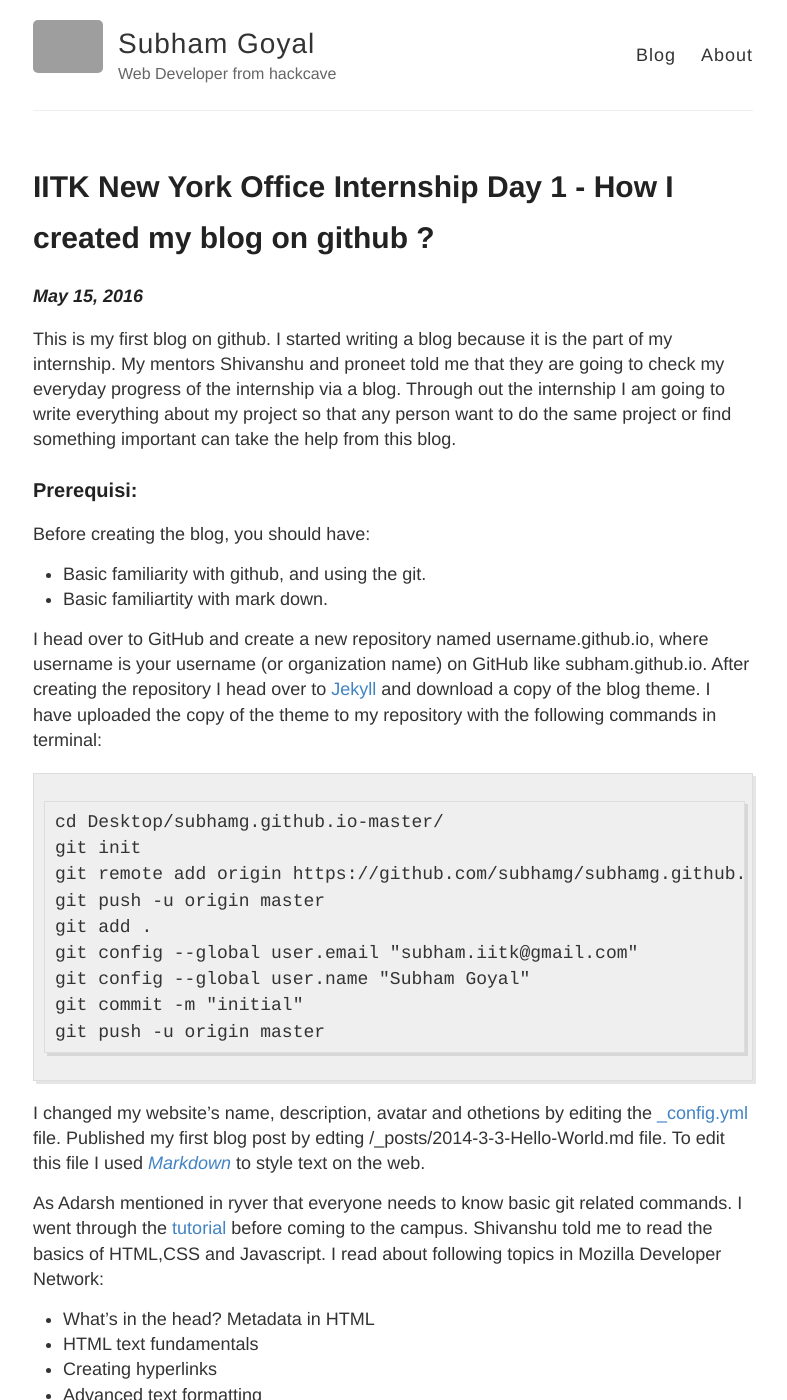
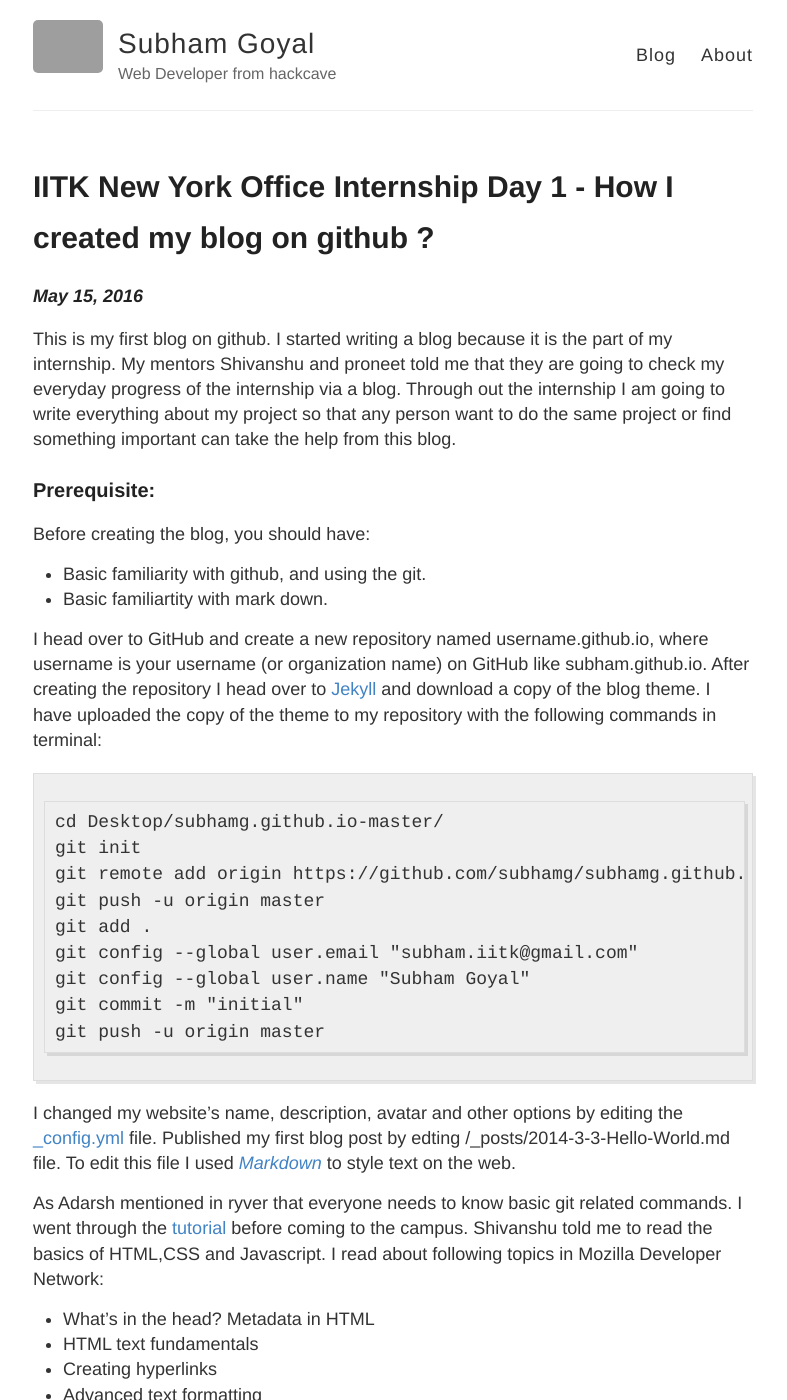
Before and after one commit to kbishal/subhamg.github.io, a Jekyll site: the page built from _posts/2016-5-15-Day-1.md, in a window 1280 px wide and 1400 px high. Shown: the whole window, without its empty margins (247-1034 px from the left). Built offline with Jekyll 4.4.1, drawn with Linux system fonts in a browser that asks for light colours; grey boxes are pictures that could not be loaded.

Commit message:
Update 2016-5-15-Day-1.md

````diff
--- a/_posts/2016-5-15-Day-1.md
+++ b/_posts/2016-5-15-Day-1.md
@@ -6,7 +6,7 @@ title: IITK New York Office Internship Day 1 - How I created my blog on github ?
 
 This is my first blog on github. I started writing a blog because it is the part of my internship. My mentors Shivanshu and proneet told me that they are going to check my everyday progress of the internship via a blog. Through out the internship I am going to write everything about my project so that any person want to do the same project or find something important can take the help from this blog.
 
-### Prerequisi:
+### Prerequisite:
 Before creating the blog, you should have:
 
 * Basic familiarity with github, and using the git.
@@ -26,7 +26,7 @@ git commit -m "initial"
 git push -u origin master
 ```
 
-I changed my website’s name, description, avatar and othetions by editing the [_config.yml](https://github.com/subhamg/subhamg.github.io/blob/master/_config.yml) file. Published my first blog post by edting /_posts/2014-3-3-Hello-World.md file. To edit this file I used [*Markdown*](https://guides.github.com/features/mastering-markdown/) to style text on the web.
+I changed my website’s name, description, avatar and other options by editing the [_config.yml](https://github.com/subhamg/subhamg.github.io/blob/master/_config.yml) file. Published my first blog post by edting /_posts/2014-3-3-Hello-World.md file. To edit this file I used [*Markdown*](https://guides.github.com/features/mastering-markdown/) to style text on the web.
 
 As Adarsh mentioned in ryver that everyone needs to know basic git related commands. I went through the [tutorial](https://try.github.io/levels/1/challenges/1) before coming to the campus. Shivanshu told me to read the basics of HTML,CSS and Javascript. I read about following topics in Mozilla Developer Network:
 
````
